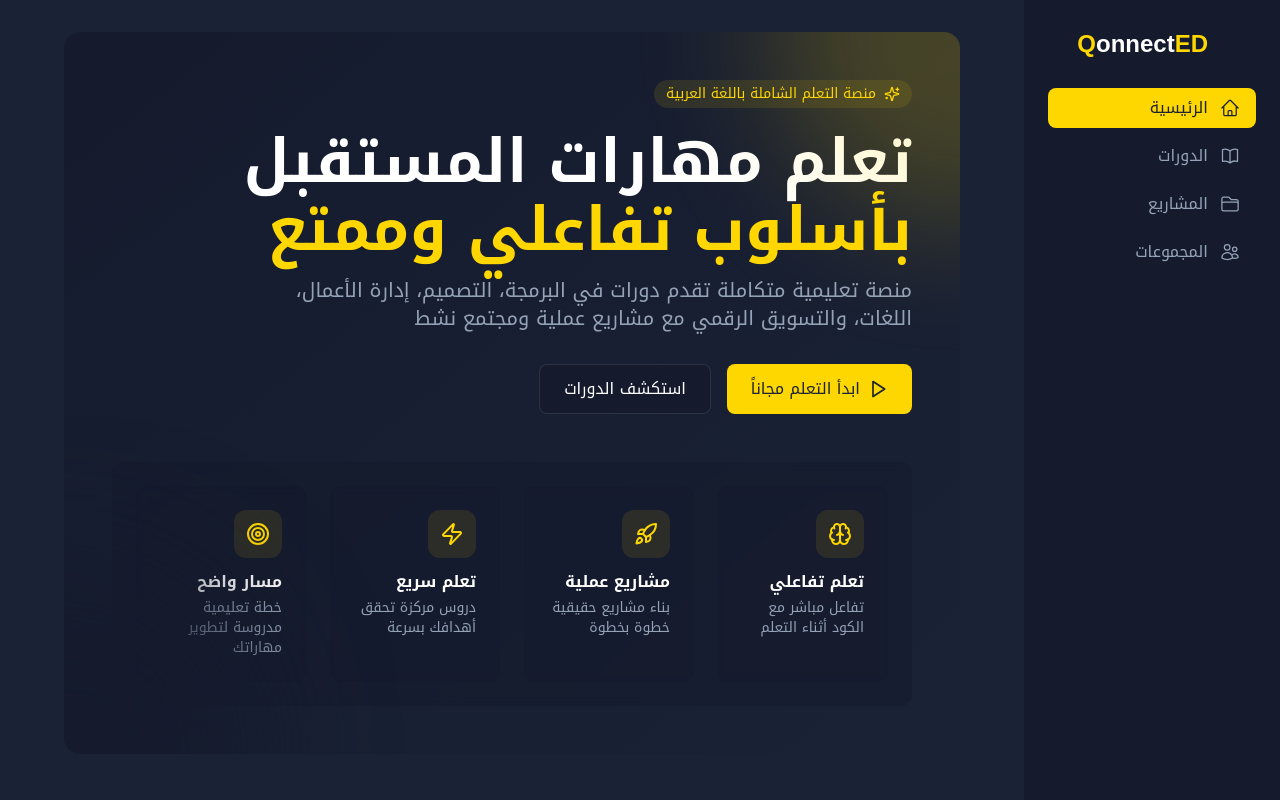
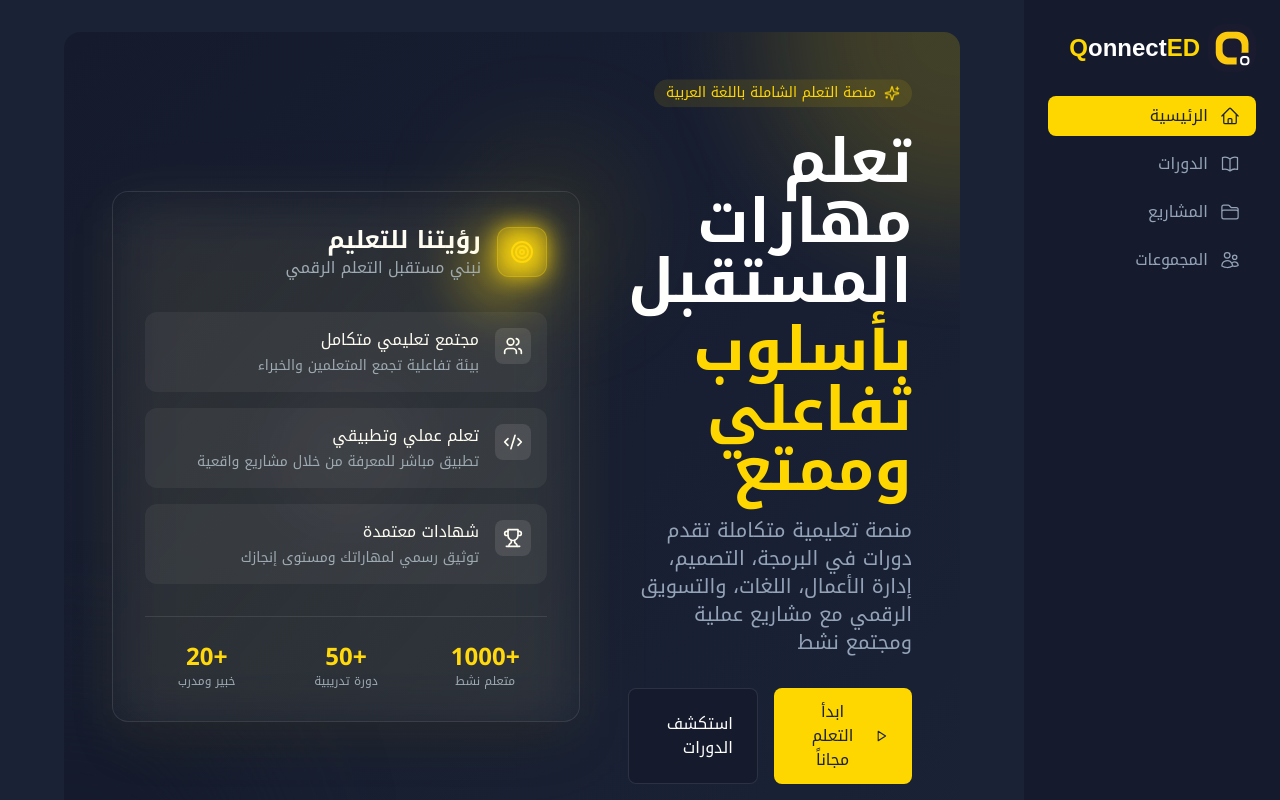
Before and after one commit to enki-somer/Qonnected, a Next.js app: page / in a window 1280 px wide. Shown: the top 800 px of the page. Built offline with nearby package versions, Linux system fonts and the light colour scheme.

Commit message:
logo changed - enhanced the hero section

```diff
--- a/app/layout.tsx
+++ b/app/layout.tsx
@@ -13,12 +13,9 @@ export const metadata = {
   title: "QonnectED",
   description: "منصة تعليمية عربية للمطورين",
   icons: {
-    icon: [
-      {
-        url: "/white_back.svg",
-        type: "image/svg+xml",
-      },
-    ],
+    icon: "/white_back.svg",
+    shortcut: "/white_back.svg",
+    apple: "/white_back.svg",
   },
 };
 
--- a/components/MainContent.tsx
+++ b/components/MainContent.tsx
@@ -197,10 +197,12 @@ export default function MainContent() {
       {/* Hero Section */}
       <div className="relative overflow-hidden rounded-2xl bg-gradient-to-br from-primary-dark to-primary p-6 sm:p-8 md:p-12">
         <div className="absolute inset-0 bg-grid-white/5" />
-        <div className="relative">
+        <div className="relative z-10 flex flex-col lg:flex-row items-center gap-8 lg:gap-12">
+          {/* Main Content - Right Side */}
+          <div className="flex-1">
             {/* Badge */}
-          <div className="inline-flex items-center gap-2 text-accent mb-6 bg-accent/10 px-3 py-1 rounded-full">
-            <Sparkles className="w-4 h-4" />
+            <div className="inline-flex items-center gap-2 text-accent mb-6 bg-accent/10 px-3 py-1 rounded-full animate-float">
+              <Sparkles className="w-4 h-4 animate-pulse" />
               <span className="text-sm font-medium">
                 منصة التعلم الشاملة باللغة العربية
               </span>
@@ -208,101 +210,147 @@ export default function MainContent() {
 
             {/* Main Heading */}
             <h1 className="text-3xl sm:text-4xl md:text-5xl lg:text-6xl font-bold mb-4 leading-tight">
+              <span className="inline-block animate-slideFromRight">
                 تعلم مهارات المستقبل
-            <span className="text-accent block mt-2">بأسلوب تفاعلي وممتع</span>
+              </span>
+              <span className="text-accent block mt-2 animate-slideFromLeft">
+                بأسلوب تفاعلي وممتع
+              </span>
             </h1>
 
             {/* Description */}
-          <p className="text-text-muted text-base sm:text-lg md:text-xl max-w-2xl mb-8">
-            منصة تعليمية متكاملة تقدم دورات في البرمجة، التصميم، إدارة الأعمال،
-            اللغات، والتسويق الرقمي مع مشاريع عملية ومجتمع نشط
+            <p className="text-text-muted text-base sm:text-lg md:text-xl max-w-2xl mb-8 animate-fadeIn">
+              منصة تعليمية متكاملة تقدم دورات في البرمجة، التصميم، إدارة
+              الأعمال، اللغات، والتسويق الرقمي مع مشاريع عملية ومجتمع نشط
             </p>
 
             {/* CTA Buttons */}
             <div className="flex flex-col sm:flex-row gap-4 mb-12">
-            <button className="w-full sm:w-auto bg-accent hover:bg-accent-hover text-primary px-6 py-3 rounded-lg font-medium flex items-center justify-center gap-2 transition-colors">
-              <Play className="w-5 h-5" />
+              <button className="group w-full sm:w-auto bg-accent hover:bg-accent-hover text-primary px-6 py-3 rounded-lg font-medium flex items-center justify-center gap-2 transition-all duration-300 hover:scale-105 animate-slideUp">
+                <Play className="w-5 h-5 group-hover:animate-pulse" />
                 ابدأ التعلم مجاناً
+                <div className="absolute inset-0 rounded-lg bg-white/20 group-hover:scale-110 transition-transform duration-300 opacity-0 group-hover:opacity-10" />
               </button>
               <Link
                 href="/courses"
-              className="w-full sm:w-auto bg-primary-dark hover:bg-primary/80 text-text px-6 py-3 rounded-lg font-medium flex items-center justify-center gap-2 transition-colors border border-white/10"
+                className="group w-full sm:w-auto bg-primary-dark hover:bg-primary/80 text-text px-6 py-3 rounded-lg font-medium flex items-center justify-center gap-2 transition-all duration-300 hover:scale-105 border border-white/10 animate-slideUp"
               >
                 استكشف الدورات
+                <div className="absolute inset-0 rounded-lg bg-accent/20 group-hover:scale-110 transition-transform duration-300 opacity-0 group-hover:opacity-10" />
               </Link>
             </div>
+          </div>
 
-          {/* Features Section */}
-          <div className="bg-primary-dark/50 rounded-xl p-4 sm:p-6 backdrop-blur-sm">
-            {/* Mobile Carousel - Only visible below sm breakpoint */}
-            <div className="block sm:hidden">
-              <div className="relative h-[200px]">
-                {features.map((feature, index) => (
+          {/* Vision Section - Left Side */}
+          <div className="lg:w-[500px] relative perspective-1000">
+            <div className="relative transform-gpu transition-all duration-500 hover:rotate-y-12 hover:scale-105">
+              {/* Main Vision Card */}
+              <div className="relative bg-gradient-to-br from-primary-dark/80 to-primary/40 backdrop-blur-xl rounded-2xl p-8 border border-white/10 shadow-2xl">
+                {/* Animated Gradient Border */}
+                <div className="absolute inset-0 rounded-2xl bg-gradient-conic from-accent via-primary-light to-accent opacity-20 animate-spin-slow" />
+
+                {/* Floating Elements Background */}
+                <div className="absolute inset-0 overflow-hidden rounded-2xl">
+                  <div className="absolute top-10 right-10 w-20 h-20 bg-accent/30 rounded-full blur-xl animate-float" />
+                  <div className="absolute bottom-10 left-10 w-20 h-20 bg-primary-light/30 rounded-full blur-xl animate-float-delay" />
+                  <div className="absolute top-1/2 left-1/2 -translate-x-1/2 -translate-y-1/2 w-32 h-32 bg-white/5 rounded-full blur-2xl animate-pulse" />
+                </div>
+
+                {/* Vision Content */}
+                <div className="relative space-y-8">
+                  {/* Vision Header */}
+                  <div className="flex items-center gap-4 animate-fadeIn">
+                    <div className="relative">
+                      <div className="absolute inset-0 bg-accent rounded-xl blur-md animate-pulse" />
+                      <div className="relative bg-accent/20 p-3 rounded-xl border border-accent/30">
+                        <Target className="w-6 h-6 text-accent" />
+                      </div>
+                    </div>
+                    <div>
+                      <h3 className="text-2xl font-bold text-white">
+                        رؤيتنا للتعليم
+                      </h3>
+                      <p className="text-text-muted">
+                        نبني مستقبل التعلم الرقمي
+                      </p>
+                    </div>
+                  </div>
+
+                  {/* Interactive Vision Cards */}
+                  <div className="space-y-4">
+                    {[
+                      {
+                        icon: Users,
+                        title: "مجتمع تعليمي متكامل",
+                        description: "بيئة تفاعلية تجمع المتعلمين والخبراء",
+                        gradient: "from-blue-500/20 to-purple-500/20",
+                        delay: "0",
+                      },
+                      {
+                        icon: Code2,
+                        title: "تعلم عملي وتطبيقي",
+                        description:
+                          "تطبيق مباشر للمعرفة من خلال مشاريع واقعية",
+                        gradient: "from-green-500/20 to-emerald-500/20",
+                        delay: "150",
+                      },
+                      {
+                        icon: Trophy,
+                        title: "شهادات معتمدة",
+                        description: "توثيق رسمي لمهاراتك ومستوى إنجازك",
+                        gradient: "from-yellow-500/20 to-orange-500/20",
+                        delay: "300",
+                      },
+                    ].map((item, index) => (
                       <div
                         key={index}
-                    className={`absolute inset-0 transition-all duration-500 transform
-                      ${
-                        index === activeFeatureIndex
-                          ? "opacity-100 translate-x-0"
-                          : "opacity-0 translate-x-full"
-                      }`}
+                        className="group relative overflow-hidden rounded-xl bg-white/5 p-4 transition-all duration-300 hover:bg-white/10 animate-slideFromLeft"
+                        style={{ animationDelay: `${item.delay}ms` }}
                       >
-                    <div className="group relative overflow-hidden rounded-xl bg-primary/20 p-6 backdrop-blur-sm h-full">
                         <div
-                        className={`absolute inset-0 bg-gradient-to-br ${feature.gradient} opacity-10`}
+                          className={`absolute inset-0 bg-gradient-to-r ${item.gradient} opacity-0 group-hover:opacity-100 transition-opacity duration-300`}
                         />
-                      <div className="relative">
-                        <div className="bg-accent/10 w-12 h-12 rounded-xl flex items-center justify-center mb-3">
-                          <feature.icon className="w-6 h-6 text-accent" />
+                        <div className="relative flex items-start gap-4">
+                          <div className="bg-white/10 p-2 rounded-lg group-hover:scale-110 transition-transform duration-300">
+                            <item.icon className="w-5 h-5 text-white" />
                           </div>
-                        <h3 className="text-base font-semibold mb-1 text-white">
-                          {feature.title}
-                        </h3>
-                        <p className="text-sm text-text-muted">
-                          {feature.description}
+                          <div>
+                            <h4 className="text-white font-medium mb-1 group-hover:text-accent transition-colors duration-300">
+                              {item.title}
+                            </h4>
+                            <p className="text-text-muted text-sm group-hover:text-white/70 transition-colors duration-300">
+                              {item.description}
                             </p>
+                          </div>
+                          <div className="absolute right-2 top-1/2 -translate-y-1/2 opacity-0 group-hover:opacity-100 transition-all duration-300 transform translate-x-full group-hover:translate-x-0">
+                            <div className="w-8 h-8 rounded-full bg-accent/20 flex items-center justify-center">
+                              <Play className="w-4 h-4 text-accent" />
+                            </div>
                           </div>
                         </div>
                       </div>
                     ))}
                   </div>
-              <div className="flex justify-center mt-4 gap-2">
-                {features.map((_, index) => (
-                  <button
+
+                  {/* Animated Stats */}
+                  <div className="grid grid-cols-3 gap-4 pt-6 border-t border-white/10 animate-slideUp">
+                    {[
+                      { value: "+1000", label: "متعلم نشط" },
+                      { value: "+50", label: "دورة تدريبية" },
+                      { value: "+20", label: "خبير ومدرب" },
+                    ].map((stat, index) => (
+                      <div
                         key={index}
-                    onClick={() => setActiveFeatureIndex(index)}
-                    className={`w-2 h-2 rounded-full transition-all duration-300
-                      ${
-                        index === activeFeatureIndex
-                          ? "bg-accent w-4"
-                          : "bg-accent/30"
-                      }`}
-                    aria-label={`Go to slide ${index + 1}`}
-                  />
-                ))}
+                        className="group text-center transform transition-transform duration-300 hover:scale-110"
+                      >
+                        <div className="relative">
+                          <div className="absolute inset-0 bg-accent blur-md opacity-0 group-hover:opacity-20 transition-opacity duration-300" />
+                          <div className="relative text-2xl font-bold text-accent">
+                            {stat.value}
                           </div>
                         </div>
-
-            {/* Desktop/Tablet Grid - Visible from sm breakpoint and up */}
-            <div className="hidden sm:grid sm:grid-cols-2 md:grid-cols-4 gap-4 sm:gap-6">
-              {features.map((feature, index) => (
-                <div
-                  key={index}
-                  className="group relative overflow-hidden rounded-xl bg-primary/20 p-6 backdrop-blur-sm hover:shadow-lg transition-all duration-300"
-                >
-                  <div
-                    className={`absolute inset-0 bg-gradient-to-br ${feature.gradient} opacity-0 group-hover:opacity-10 transition-opacity duration-300`}
-                  />
-                  <div className="relative">
-                    <div className="bg-accent/10 w-12 h-12 rounded-xl flex items-center justify-center mb-3 group-hover:scale-110 transition-transform duration-300">
-                      <feature.icon className="w-6 h-6 text-accent" />
-                    </div>
-                    <h3 className="text-base font-semibold mb-1 text-white group-hover:text-accent transition-colors duration-300">
-                      {feature.title}
-                    </h3>
-                    <p className="text-sm text-text-muted group-hover:text-text transition-colors duration-300">
-                      {feature.description}
-                    </p>
+                        <div className="text-xs text-text-muted group-hover:text-white transition-colors duration-300">
+                          {stat.label}
                         </div>
                       </div>
                     ))}
@@ -310,9 +358,20 @@ export default function MainContent() {
                 </div>
               </div>
 
-        {/* Decorative Elements - Adjusted for better mobile display */}
-        <div className="absolute top-0 right-0 -translate-y-1/2 translate-x-1/2 w-48 sm:w-96 h-48 sm:h-96 bg-accent/20 rounded-full blur-3xl opacity-60 sm:opacity-100" />
-        <div className="absolute bottom-0 left-0 translate-y-1/2 -translate-x-1/2 w-48 sm:w-96 h-48 sm:h-96 bg-primary-dark rounded-full blur-3xl opacity-60 sm:opacity-100" />
+              {/* 3D Effect Layers */}
+              <div className="absolute inset-0 rounded-2xl bg-white/5 transform -translate-z-10 translate-y-2 blur-xl" />
+              <div className="absolute inset-0 rounded-2xl bg-accent/5 transform -translate-z-20 translate-y-4 blur-2xl" />
+            </div>
+
+            {/* Floating Decorative Elements */}
+            <div className="absolute -top-8 -right-8 w-32 h-32 bg-accent/30 rounded-full blur-3xl animate-float opacity-50" />
+            <div className="absolute -bottom-8 -left-8 w-32 h-32 bg-primary-light/30 rounded-full blur-3xl animate-float-delay opacity-50" />
+          </div>
+        </div>
+
+        {/* Background Decorative Elements */}
+        <div className="absolute top-0 right-0 -translate-y-1/2 translate-x-1/2 w-96 h-96 bg-accent/20 rounded-full blur-3xl animate-pulse" />
+        <div className="absolute bottom-0 left-0 translate-y-1/2 -translate-x-1/2 w-96 h-96 bg-primary-dark rounded-full blur-3xl animate-pulse-delay" />
       </div>
 
       {/* Featured Courses Section */}
@@ -377,6 +436,92 @@ export default function MainContent() {
           })}
         </div>
       </section>
+
+      {/* Add these styles to your global CSS or Tailwind config */}
+      <style jsx global>{`
+        @keyframes float {
+          0%,
+          100% {
+            transform: translateY(0);
+          }
+          50% {
+            transform: translateY(-10px);
+          }
+        }
+        @keyframes spin-slow {
+          from {
+            transform: rotate(0deg);
+          }
+          to {
+            transform: rotate(360deg);
+          }
+        }
+        @keyframes slideFromRight {
+          from {
+            transform: translateX(50px);
+            opacity: 0;
+          }
+          to {
+            transform: translateX(0);
+            opacity: 1;
+          }
+        }
+        @keyframes slideFromLeft {
+          from {
+            transform: translateX(-50px);
+            opacity: 0;
+          }
+          to {
+            transform: translateX(0);
+            opacity: 1;
+          }
+        }
+        @keyframes slideUp {
+          from {
+            transform: translateY(20px);
+            opacity: 0;
+          }
+          to {
+            transform: translateY(0);
+            opacity: 1;
+          }
+        }
+        @keyframes fadeIn {
+          from {
+            opacity: 0;
+          }
+          to {
+            opacity: 1;
+          }
+        }
+        .animate-float {
+          animation: float 3s ease-in-out infinite;
+        }
+        .animate-float-delay {
+          animation: float 3s ease-in-out infinite 1.5s;
+        }
+        .animate-spin-slow {
+          animation: spin-slow 15s linear infinite;
+        }
+        .animate-slideFromRight {
+          animation: slideFromRight 0.5s ease-out forwards;
+        }
+        .animate-slideFromLeft {
+          animation: slideFromLeft 0.5s ease-out forwards;
+        }
+        .animate-slideUp {
+          animation: slideUp 0.5s ease-out forwards;
+        }
+        .animate-fadeIn {
+          animation: fadeIn 0.5s ease-out forwards;
+        }
+        .perspective-1000 {
+          perspective: 1000px;
+        }
+        .rotate-y-12 {
+          transform: rotateY(12deg);
+        }
+      `}</style>
     </div>
   );
 }
--- a/components/Sidebar.tsx
+++ b/components/Sidebar.tsx
@@ -61,12 +61,14 @@ export default function Sidebar() {
         `}
       >
         <div className="flex items-center gap-2">
-          <div className="relative w-10 h-10">
+          <div className="relative w-12 h-12 flex-shrink-0">
             <Image
               src="/white_back.svg"
               alt="QonnectED Logo"
-              fill
-              className="object-contain"
+              width={48}
+              height={48}
+              className="object-contain w-full h-full"
+              style={{ filter: "brightness(1)" }}
             />
           </div>
           <div className="flex items-center flex-row-reverse">
```
Also changed, not shown: public/white_back.svg. Lines whose indentation alone changed are shown as unchanged.
